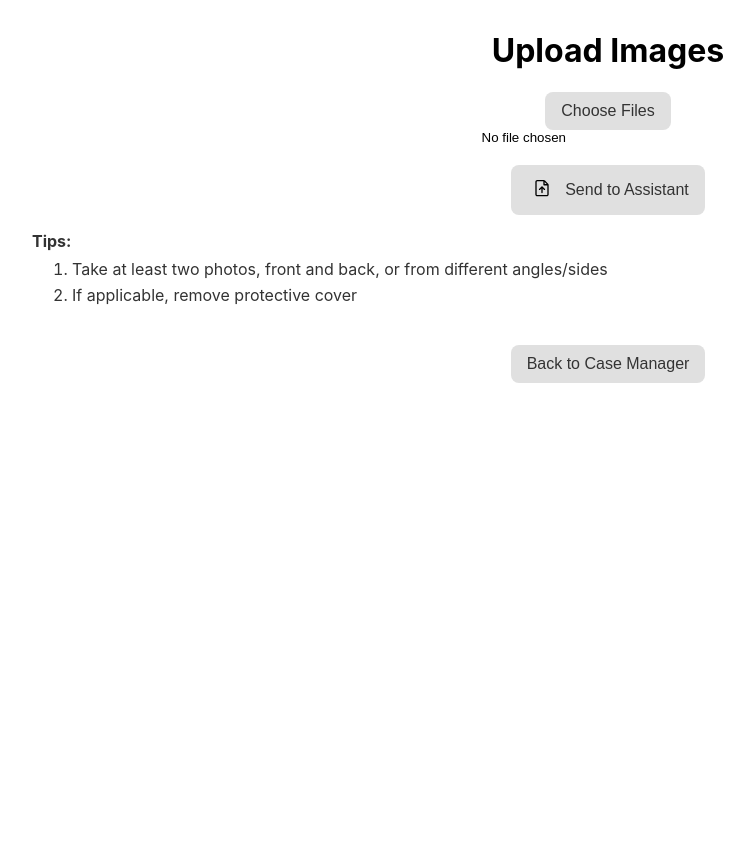
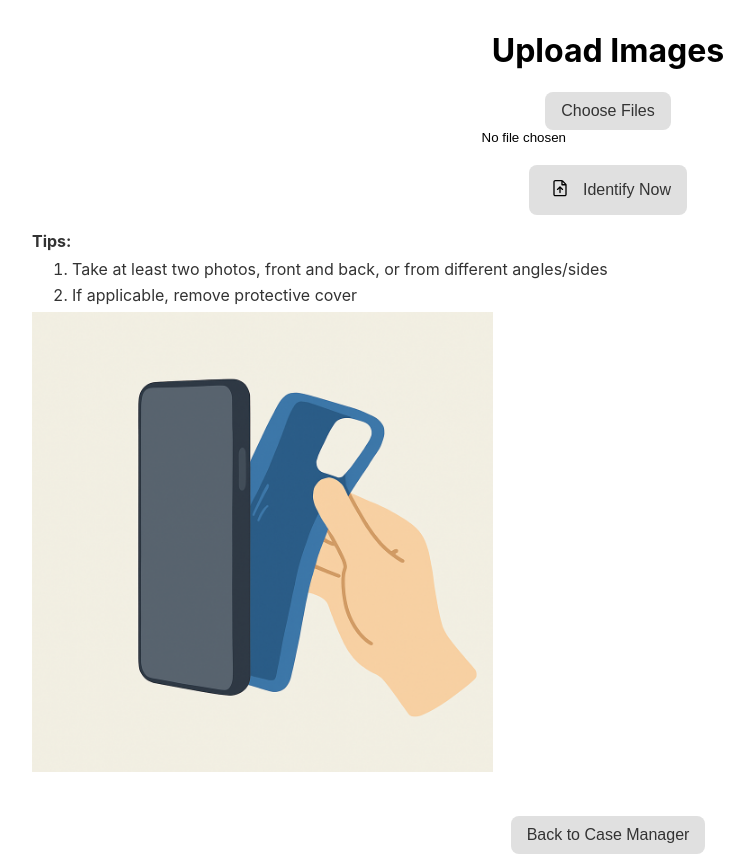
Before and after one commit to davidcthornton/device-identifier-connected, a React (Create React App) app in the folder client/: page / in a window 1280 px wide. Shown: the whole page, without its empty margins (32-786 px from the left). Before the commit the page ends 800 px from the top, so only its background shows below. Built offline with nearby package versions, Linux system fonts and the light colour scheme; no server answers.

Commit message:
completed feature for sending images back to evidence collector, and adding image

```diff
--- a/client/src/Page1.js
+++ b/client/src/Page1.js
@@ -1,9 +1,11 @@
 
 import React, { useState } from 'react';
 import uploadIcon from './assets/upload.svg';
+import removingProtectiveSleeveFromSmartphone from './assets/removingProtectiveSleeveFromSmartphone.png';
 
 var deviceName = 'iPhone 13';
 var deviceType = 'smartphone';
+
 
 
 function Page1() {
@@ -29,14 +31,14 @@ function Page1() {
 	let serverURL;
 
 	if (!process.env.REACT_APP_API_URL) {
-		serverURL = 'http://127.0.0.1:5000/api/image';
+		serverURL = 'http://127.0.0.1:5000/image';
 	} else {
 		//serverURL = process.env.REACT_APP_API_URL + '/api/image';
-		serverURL = '/imageapi/image';
+		serverURL = '/image';
 	}
 
-	//console.log("API base URL:", process.env.REACT_APP_API_URL);
-	//console.log("serverURL is " + serverURL);
+	console.log("API base URL:", process.env.REACT_APP_API_URL);
+	console.log("serverURL is " + serverURL);
 
 	const [responseHtml, setResponseHtml] = useState('');
 	const [loading, setLoading] = useState(false);
@@ -121,7 +123,7 @@ function Page1() {
 						disabled={loading}
 					>
 						<img src={uploadIcon} alt="upload icon" class="icon" style={{ width: '30px', height: '30px' }} />
-						{loading ? 'Identifying...' : 'Send to Assistant'}
+						{loading ? 'Identifying...' : 'Identify Now'}
 
 					</button>
 				</div>
@@ -133,6 +135,11 @@ function Page1() {
 					<li>Take at least two photos, front and back, or from different angles/sides</li>
 					<li>If applicable, remove protective cover</li>
 				</ol>
+				<img
+          src={removingProtectiveSleeveFromSmartphone}
+          alt="Description of image"
+          style={{ width: '40%', height: 'auto' }}
+        />
 			</div>
 
 			<div
```
Also changed, not shown: client/src/assets/removingProtectiveSleeveFromSmartphone.png (added).
